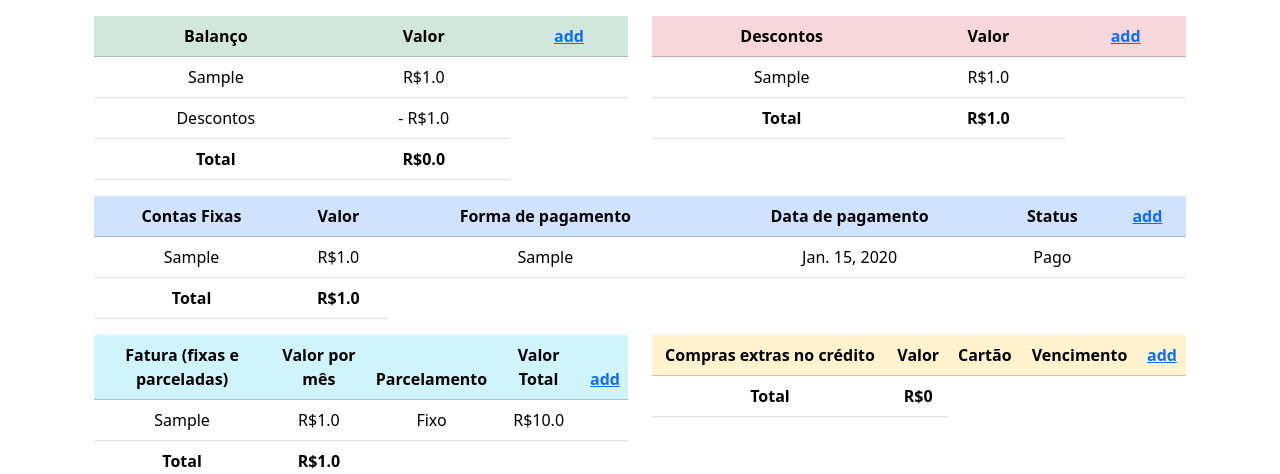
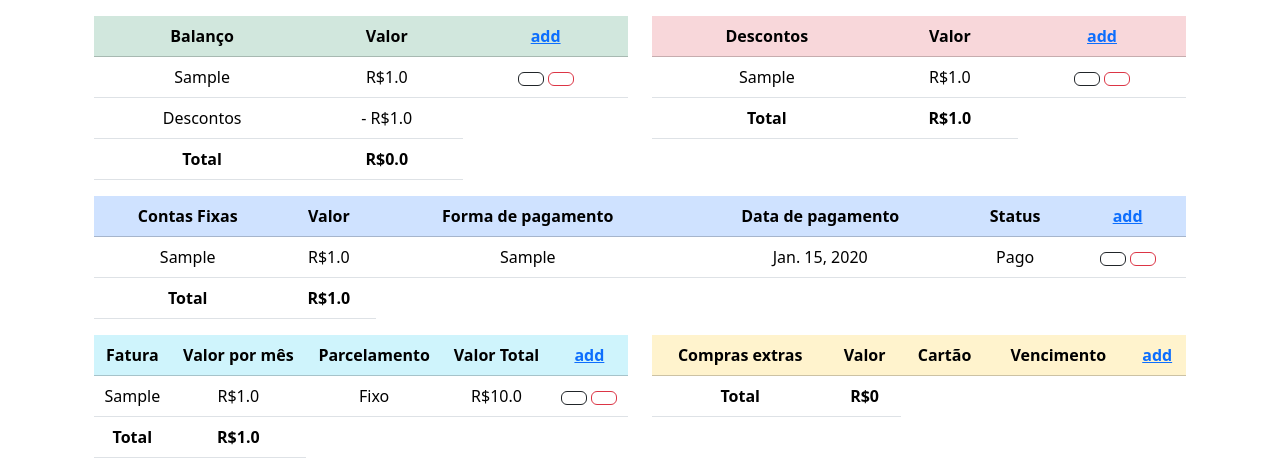
Before and after one commit to matheusfs99/PersonalExpenses, a Django app: page / in a window 1280 px wide. Shown: the part 97-571 px from the top of the page. Run offline with Django 4.2, Linux system fonts and the light colour scheme; tables that the repository leaves empty hold one stand-in row (values such as "Sample post"); lists and menus that the app fills with data are empty; some libraries are stand-ins or nearby versions.

Commit message:
delete earnings and discounts with htmx

```diff
--- /dev/null
+++ b/apps/balance/templates/discount-table.html
@@ -0,0 +1,3 @@
+{% for discount in discounts %}
+{% include "hx/discount-hx.html" %}
+{% endfor %}
--- /dev/null
+++ b/apps/balance/templates/earning-table.html
@@ -0,0 +1,3 @@
+{% for earning in earnings %}
+{% include "hx/earning-hx.html" %}
+{% endfor %}
--- a/apps/balance/templates/hx/discount-hx.html
+++ b/apps/balance/templates/hx/discount-hx.html
@@ -2,9 +2,16 @@
     <td>{{ discount.discount }}</td>
     <td>R${{ discount.value }}</td>
     <td>
-        <span class="clickable"
-              hx-get="{% url 'balance:detail_discount' discount.id %}">
+        <button class="btn btn-outline-dark"
+                hx-get="{% url 'balance:detail_discount' discount.id %}">
             <i class="fa-regular fa-pen-to-square"></i>
-        </span>
+        </button>
+        <button class="btn btn-outline-danger"
+                hx-delete="{% url 'balance:delete_discount' discount.id %}"
+                hx-confirm="Deseja mesmo deletar?"
+                hx-target="closest tr"
+                hx-swap="outerHTML swap:500ms">
+            <i class="fa-solid fa-trash"></i>
+        </button>
     </td>
 </tr>
--- a/apps/balance/templates/hx/earning-hx.html
+++ b/apps/balance/templates/hx/earning-hx.html
@@ -1,10 +1,20 @@
 <tr hx-target="this" hx-swap="outerHTML">
+    <form method="delete">
+        {% csrf_token %}
     <td>{{ earning.earning }}</td>
     <td>R${{ earning.value }}</td>
     <td>
-        <span class="clickable"
-              hx-get="{% url 'balance:detail_earning' earning.id %}">
+        <button class="btn btn-outline-dark"
+                hx-get="{% url 'balance:detail_earning' earning.id %}">
             <i class="fa-regular fa-pen-to-square"></i>
-        </span>
+        </button>
+        <button class="btn btn-outline-danger"
+                hx-delete="{% url 'balance:delete_earning' earning.id %}"
+                hx-confirm="Deseja mesmo deletar?"
+                hx-target="closest tr"
+                hx-swap="outerHTML swap:500ms">
+            <i class="fa-solid fa-trash"></i>
+        </button>
     </td>
+    </form>
 </tr>
--- a/apps/balance/templates/list-balance.html
+++ b/apps/balance/templates/list-balance.html
@@ -13,9 +13,7 @@
                 </tr>
                 </thead>
                 <tbody>
-                {% for earning in earnings %}
-                {% include "hx/earning-hx.html" %}
-                {% endfor %}
+                {% include "earning-table.html" %}
                 <tr>
                     <td>Descontos</td>
                     <td>- R${{ total_discounts }}</td>
@@ -47,9 +45,7 @@
                     </tr>
                     </thead>
                     <tbody>
-                    {% for discount in discounts %}
-                    {% include "hx/discount-hx.html" %}
-                    {% endfor %}
+                    {% include "discount-table.html" %}
                     </tbody>
                     <tfoot>
                     <tr>
--- a/apps/balance/urls.py
+++ b/apps/balance/urls.py
@@ -1,5 +1,5 @@
 from django.urls import path
-from .views import add_earning, add_discount, detail_earning, update_earning, detail_discount, update_discount
+from .views import *
 
 app_name = "balance"
 
@@ -10,4 +10,6 @@ urlpatterns = [
     path("update-earning/<int:pk>/", update_earning, name="update_earning"),
     path("discount/<int:pk>/", detail_discount, name="detail_discount"),
     path("update-discount/<int:pk>/", update_discount, name="update_discount"),
+    path("delete-discount/<int:pk>/", delete_discount, name="delete_discount"),
+    path("delete-earning/<int:pk>/", delete_earning, name="delete_earning"),
 ]
--- a/apps/balance/views.py
+++ b/apps/balance/views.py
@@ -32,6 +32,12 @@ def update_earning(request, pk):
     return render(request, "hx/earning-hx.html", context)
 
 
+def delete_earning(request, pk):
+    earning = Earning.objects.get(id=pk)
+    earning.delete()
+    return render(request, "earning-table.html")
+
+
 def add_discount(request):
     form = DiscountForm(request.POST or None)
     context = {"form": form}
@@ -59,6 +65,12 @@ def update_discount(request, pk):
     return render(request, "hx/discount-hx.html", context)
 
 
+def delete_discount(request, pk):
+    discount = Discount.objects.get(id=pk)
+    discount.delete()
+    return render(request, "discount-table.html")
+
+
 def list_balance():
     earnings = Earning.objects.all()
     discounts = Discount.objects.all()
--- a/apps/bills/templates/hx/bill-hx.html
+++ b/apps/bills/templates/hx/bill-hx.html
@@ -7,9 +7,12 @@
         {% if bill.paid %}Pago{% else %}Pendente{% endif %}
     </td>
     <td>
-        <span class="clickable"
+        <button class="btn btn-outline-dark"
               hx-get="{% url 'bills:detail_bill' bill.id %}">
             <i class="fa-regular fa-pen-to-square"></i>
-        </span>
+        </button>
+        <button class="btn btn-outline-danger">
+            <i class="fa-solid fa-xmark"></i>
+        </button>
     </td>
 </tr>
--- a/apps/bills/templates/hx/invoice-hx.html
+++ b/apps/bills/templates/hx/invoice-hx.html
@@ -8,9 +8,12 @@
     </td>
     <td>R${{ invoice.total }}</td>
     <td>
-        <span class="clickable"
+        <button class="btn btn-outline-dark"
                 hx-get="{% url 'bills:detail_invoice' invoice.id %}">
             <i class="fa-regular fa-pen-to-square"></i>
-        </span>
+        </button>
+        <button class="btn btn-outline-danger">
+            <i class="fa-solid fa-xmark"></i>
+        </button>
     </td>
 </tr>
--- a/apps/bills/templates/list-invoices.html
+++ b/apps/bills/templates/list-invoices.html
@@ -5,7 +5,7 @@
             <table class="table">
                 <thead class="table-info">
                 <tr>
-                    <th scope="col">Fatura (fixas e parceladas)</th>
+                    <th scope="col">Fatura</th>
                     <th scope="col">Valor por mês</th>
                     <th scope="col">Parcelamento</th>
                     <th scope="col">Valor Total</th>
@@ -36,7 +36,7 @@
             <table class="table">
                 <thead class="table-warning">
                 <tr>
-                    <th scope="col">Compras extras no crédito</th>
+                    <th scope="col">Compras extras</th>
                     <th scope="col">Valor</th>
                     <th scope="col">Cartão</th>
                     <th scope="col">Vencimento</th>
--- a/apps/core/templates/base.html
+++ b/apps/core/templates/base.html
@@ -10,5 +10,10 @@
 <footer>
     {% include "model-footer.html" %}
 </footer>
+<script>
+    document.body.addEventListener('htmx:configRequest', (event) => {
+        event.detail.headers['X-CSRFToken'] = '{{ csrf_token }}';
+    })
+</script>
 </body>
 </html>
--- a/apps/core/templates/model-header.html
+++ b/apps/core/templates/model-header.html
@@ -10,8 +10,3 @@
 <script src="https://unpkg.com/htmx.org@1.9.10"></script>
 <meta charset="UTF-8">
 <title>Meus Gastos</title>
-<style>
-.clickable{
-    cursor: pointer
-}
-</style>
```
Also changed, not shown: apps/agreements/templates/hx/debtor-hx.html (+5 -2 lines), apps/agreements/templates/hx/receiver-hx.html (+5 -2 lines), apps/bills/templates/hx/extra-invoice-hx.html (+5 -2 lines).
